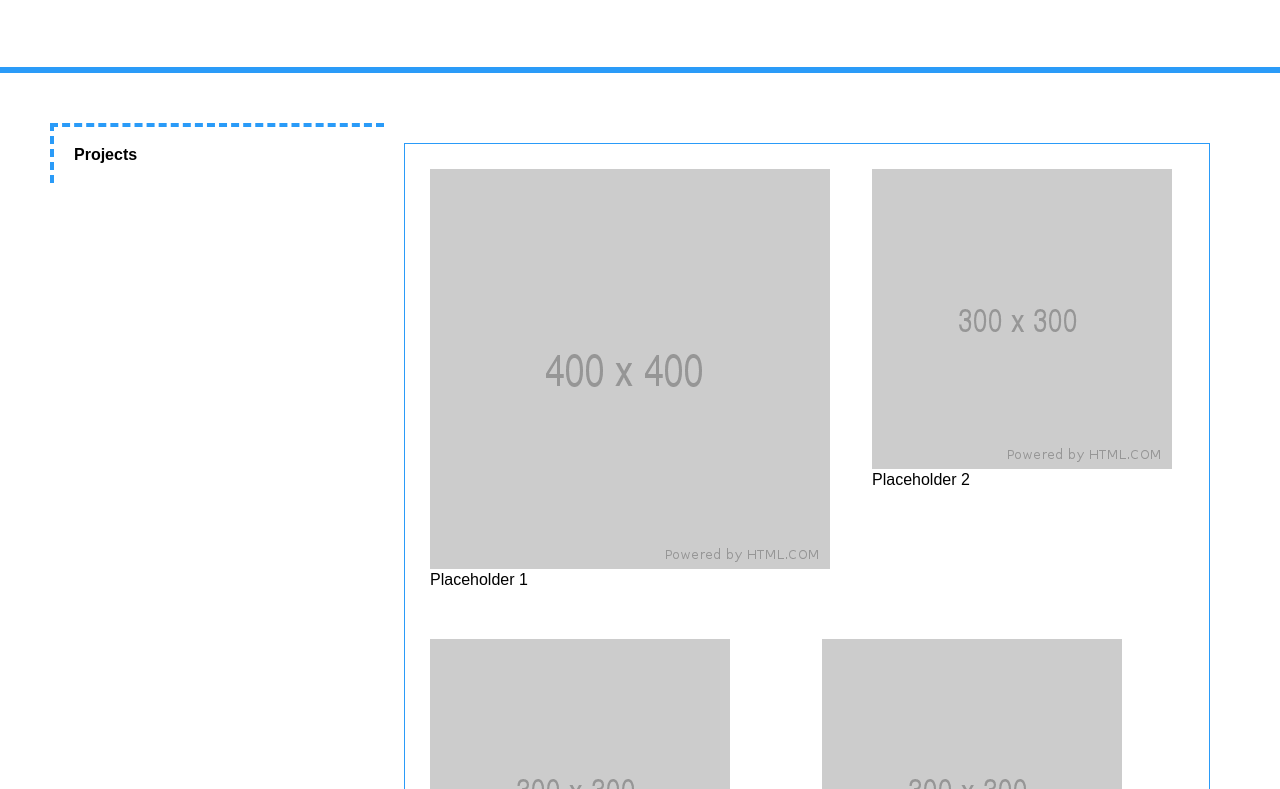
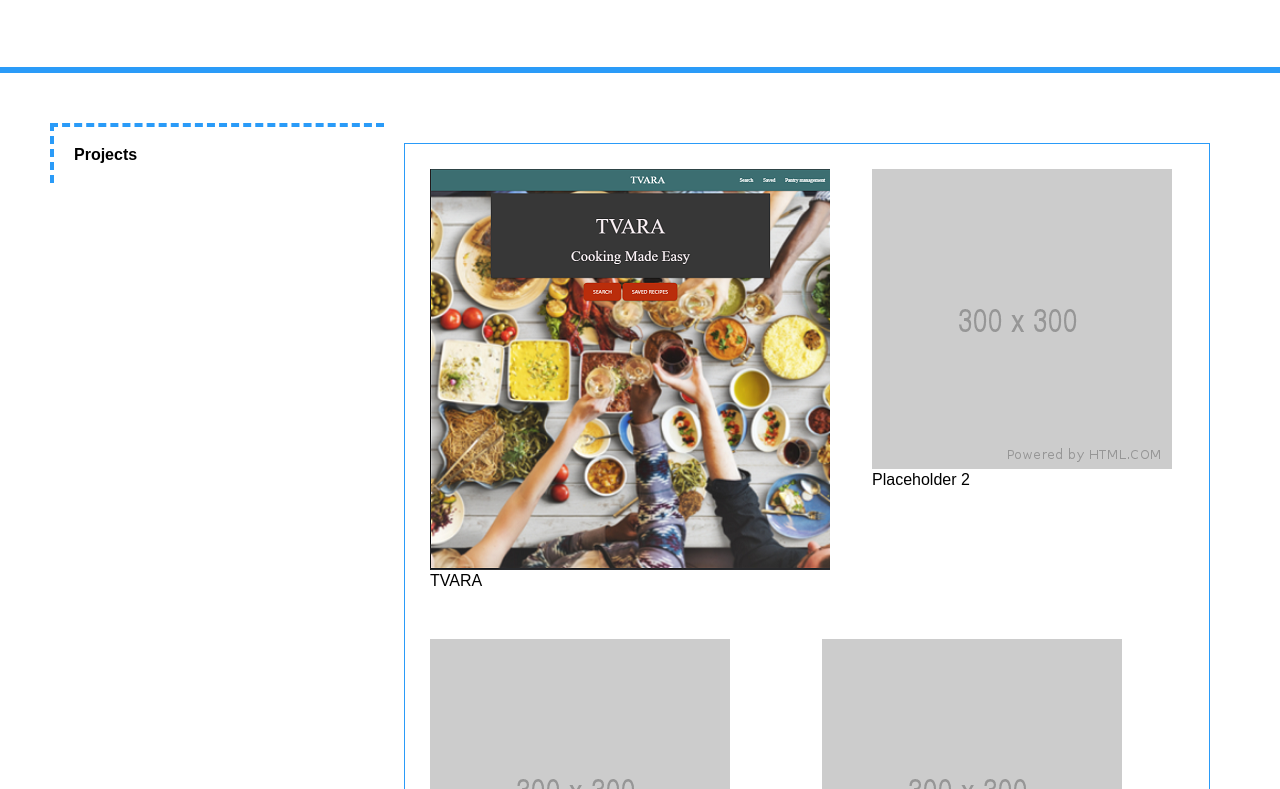
Before and after one commit to ChristianGroselle/CGWeeklyChallenge02GTBC, a plain HTML site: page index.html in a window 1280 px wide. Shown: the part 471-1260 px from the top of the page. Drawn offline with Linux system fonts and the light colour scheme.

Commit message:
added tvara

```diff
--- a/index.html
+++ b/index.html
@@ -39,8 +39,8 @@
             </aside>
             <section class="card">
                 <div id="mainProject" class="projects large">
-                    <a href="#"><img src="./assets/images/400.png" alt="400px placeholder" /></a>
-                    <figcaption>Placeholder 1</figcaption>
+                    <a href="https://github.com/ChristianGroselle/TVARA"><img src="./assets/images/tvara-home-400x400.png" alt="400px placeholder" /></a>
+                    <figcaption>TVARA</figcaption>
                 </div>
                 <div class="projects">
                     <a href="#"><img src="./assets/images/300.png" alt="300px placeholder" /></a>
```
Also changed, not shown: assets/images/tvara-home-400x400.png (added).
